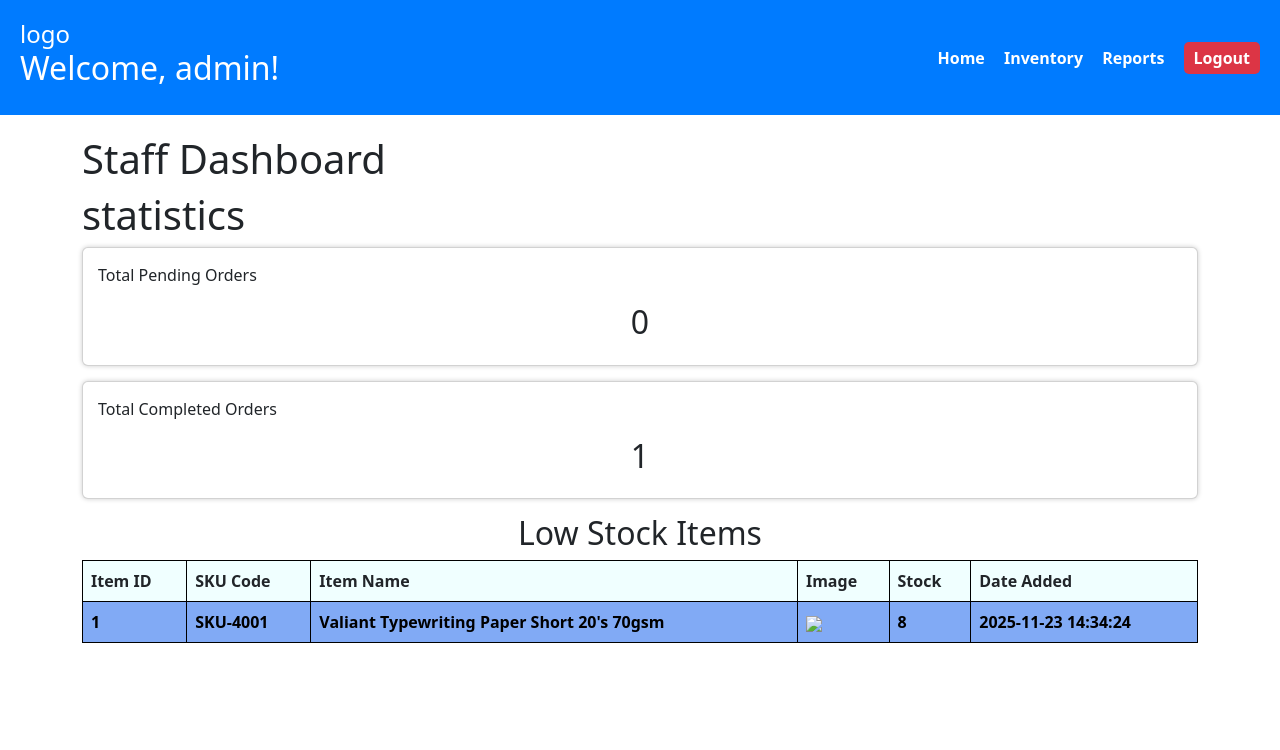
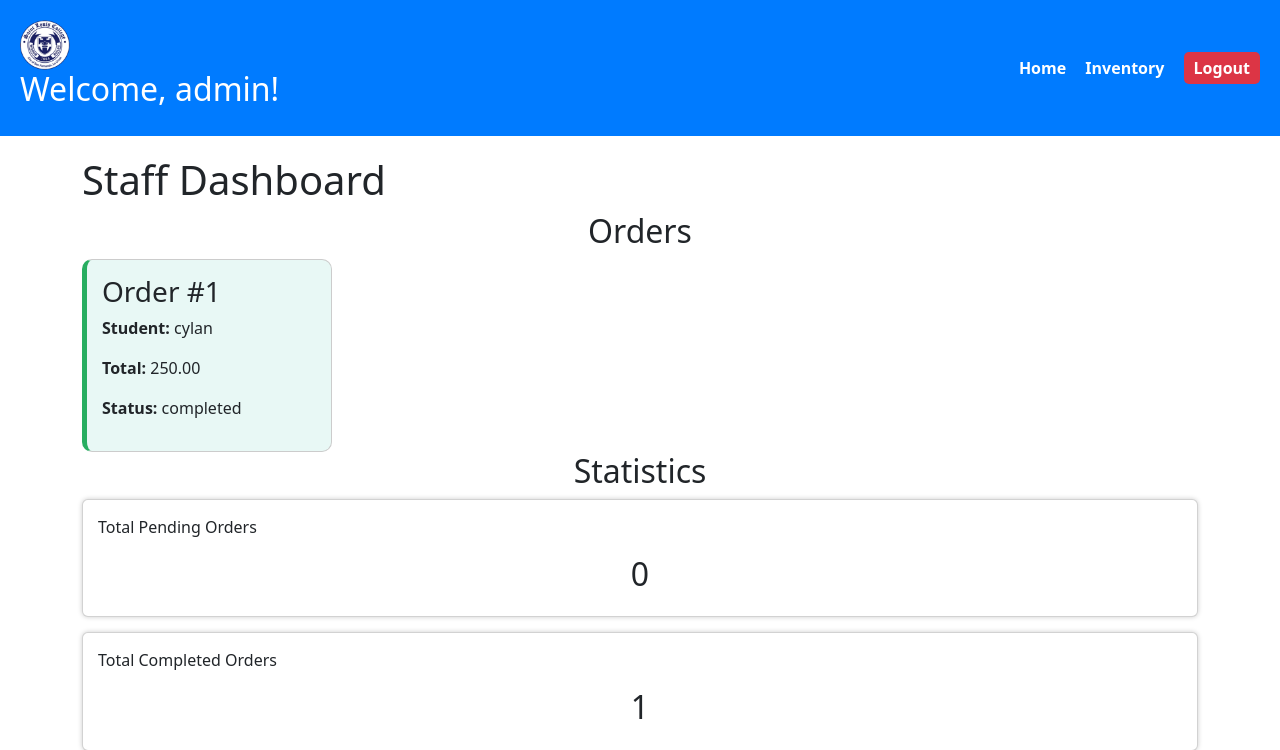
Before and after one commit to mifuuuu/slc-online-boosktore, a PHP site: page /staff/staff_dashboard.php in a window 1280 px wide. Shown: the top 750 px of the page. Run offline with PHP 8.4, Linux system fonts and the light colour scheme; a user stored in the database is signed in; data comes from the database, SQL or seed files in the repository.

Commit message:
lapit na

```diff
--- a/assets/css/style.css
+++ b/assets/css/style.css
@@ -50,3 +50,28 @@ td{
     cursor: pointer;
     font-size: 16px;
 }
+
+/* order cards */
+.orders-cards {
+    display: flex;
+    flex-wrap: wrap;
+    gap: 15px;
+}
+
+.order-card {
+    border: 1px solid #ccc;
+    padding: 15px;
+    border-radius: 10px;
+    width: 250px;
+    cursor: pointer;
+    transition: transform 0.2s, box-shadow 0.2s;
+}
+
+.order-card:hover {
+    transform: translateY(-3px);
+    box-shadow: 0 4px 10px rgba(0,0,0,0.2);
+}
+
+.order-card h3 {
+    margin-top: 0;
+}
--- a/assets/js/orders.js
+++ b/assets/js/orders.js
@@ -1,36 +1,231 @@
 $(document).ready(() => {
+    let orders = [];               // Store all fetched orders
+    let detailedOrder = null;      // Store the currently selected order for detailed modal
+    let currentOrderId = null;     // For edit modal
+
+    // ---------------------------
+    // Fetch orders from server
+    // ---------------------------
     const getOrders = () => {
         $.ajax({
             url: "../includes/functions/get_orders.php",
             type: "GET",
             success: (res) => {
-                uiRender(res.data);      // table
-                uiRenderStats(res.stats); // h2 stats
+                orders = res.data || [];
+                renderOrderCards();
+                renderStats(res.stats || { pending: 0, completed: 0 });
+                renderRecentOrdersTable();
+            },
+            error: (xhr, status, error) => {
+                console.error("Failed to fetch orders:", error);
             }
         });
     };
     getOrders();
 
-    const uiRender = (orders) =>{
-        const container = $("#recent_orders_table_body");
-        container.empty();
+    // ---------------------------
+    // Render Recent Orders Table with colored status
+    // ---------------------------
+    const renderRecentOrdersTable = () => {
+        const tbody = $("#recent_orders_table_body");
+        if (!tbody.length) {
+            console.error("Recent orders table body not found!");
+            return;
+        }
 
-        $.each(orders, (index, order) => {
-            const row = `
+        tbody.empty();
+
+        // Sort orders by date descending (most recent first)
+        const sortedOrders = [...orders].sort((a, b) => new Date(b.created_at) - new Date(a.created_at));
+
+        sortedOrders.forEach(order => {
+            let statusColor = '';
+            if(order.payment_status.toLowerCase() === 'pending'){
+                statusColor = 'color: #f39c12; font-weight: bold;'; // orange
+            } else if(order.payment_status.toLowerCase() === 'completed'){
+                statusColor = 'color: #27ae60; font-weight: bold;'; // green
+            }
+
+            const row = $(`
                 <tr>
-                    <td>${index + 1}</td>
+                    <td>${order.order_id}</td>
                     <td>${order.student_name}</td>
                     <td>${order.student_id}</td>
                     <td>${order.total}</td>
-                    <td>${order.payment_status}</td>
+                    <td style="${statusColor}">${order.payment_status}</td>
                     <td>${order.created_at}</td>
-                </tr>`;
-            container.append(row);
+                </tr>
+            `);
+            tbody.append(row);
         });
     };
 
-    const uiRenderStats = (stats) => {
+    // ---------------------------
+    // Render order cards with colors
+    // ---------------------------
+    const renderOrderCards = () => {
+        const container = $("#ordersCardsContainer");
+        if (!container.length) {
+            console.error("Orders container not found!");
+            return;
+        }
+
+        container.empty();
+
+        orders.forEach(order => {
+            let statusColor = '';
+            if(order.payment_status.toLowerCase() === 'pending'){
+                statusColor = 'style="border-left:5px solid #f39c12; background-color:#fff8e1;"'; // orange
+            } else if(order.payment_status.toLowerCase() === 'completed'){
+                statusColor = 'style="border-left:5px solid #27ae60; background-color:#e8f8f5;"'; // green
+            }
+
+            const card = $(`
+                <div class="order-card" data-id="${order.order_id}" ${statusColor}>
+                    <h3>Order #${order.order_id}</h3>
+                    <p><strong>Student:</strong> ${order.student_name}</p>
+                    <p><strong>Total:</strong> ${order.total}</p>
+                    <p><strong>Status:</strong> <span class="status-text">${order.payment_status}</span></p>
+                </div>
+            `);
+
+            container.append(card);
+        });
+    };
+
+    // ---------------------------
+    // Handle card clicks (Event Delegation)
+    // ---------------------------
+    $("#ordersCardsContainer").on("click", ".order-card", function() {
+        const orderId = $(this).data("id").toString();
+        const order = orders.find(o => o.order_id.toString() === orderId);
+
+        if(order) {
+            openDetailedModal(order);
+        } else {
+            console.warn("Order not found for ID:", orderId);
+        }
+    });
+
+    // ---------------------------
+    // Render stats cards
+    // ---------------------------
+    const renderStats = (stats) => {
         $("#pendingCount").text(stats.pending);
         $("#completedCount").text(stats.completed);
     };
+
+    // ---------------------------
+    // Open Detailed Modal
+    // ---------------------------
+    const openDetailedModal = (order) => {
+        detailedOrder = order;
+
+        $("#detailOrderId").text(order.order_id);
+        $("#detailStudentName").text(order.student_name);
+        $("#detailStudentId").text(order.student_id);
+        $("#detailTotal").text(order.total);
+        $("#detailPaymentStatus").text(order.payment_status);
+        $("#detailCreatedAt").text(order.created_at);
+
+        // Render items
+        if(order.items && order.items.length > 0){
+            let itemsHtml = '<ul>';
+            (order.items || []).forEach(item => {
+                itemsHtml += `<li>${item.name} - Qty: ${item.quantity}</li>`;
+            });
+            itemsHtml += '</ul>';
+            $("#orderItemsContainer").html(itemsHtml);
+        } else {
+            $("#orderItemsContainer").html('<p>No items in this order.</p>');
+        }
+
+        // Disable Process button if already completed
+        if(order.payment_status.toLowerCase() === 'completed'){
+            $("#processOrderBtn").prop('disabled', true);
+        } else {
+            $("#processOrderBtn").prop('disabled', false);
+        }
+
+        const detailedModal = bootstrap.Modal.getOrCreateInstance(document.getElementById('orderDetailsModal'));
+        detailedModal.show();
+    };
+
+    // ---------------------------
+    // Process Order button click
+    // ---------------------------
+    $("#processOrderBtn").click(() => {
+        if(detailedOrder){
+            $("#verifyOrderCodeInput").val(""); // clear input
+            $("#verifyErrorMsg").hide();
+            const verifyModal = bootstrap.Modal.getOrCreateInstance(document.getElementById('verifyOrderModal'));
+            verifyModal.show();
+        }
+    });
+
+    // ---------------------------
+    // Confirm verification
+    // ---------------------------
+    $("#confirmVerifyBtn").click(() => {
+        const inputCode = $("#verifyOrderCodeInput").val().trim();
+        if(detailedOrder && inputCode === detailedOrder.order_code){
+            updateOrderStatus(detailedOrder.order_id, "completed");
+
+            // Hide modals
+            bootstrap.Modal.getOrCreateInstance(document.getElementById('verifyOrderModal')).hide();
+            bootstrap.Modal.getOrCreateInstance(document.getElementById('orderDetailsModal')).hide();
+        } else {
+            $("#verifyErrorMsg").show();
+        }
+    });
+
+    // ---------------------------
+    // Update order status (AJAX)
+    // ---------------------------
+    const updateOrderStatus = (orderId, newStatus) => {
+        $.ajax({
+            url: "../includes/functions/update_orders.php",
+            type: "POST",
+            data: { order_id: orderId, payment_status: newStatus },
+            success: (res) => {
+                if(res.success){
+                    alert("Order updated successfully!");
+                    getOrders();
+                } else {
+                    alert("Failed to update order.");
+                }
+            },
+            error: (xhr, status, error) => {
+                console.error("Failed to update order:", error);
+                alert("Failed to update order due to server error.");
+            }
+        });
+    };
+
+    // ---------------------------
+    // Open Edit Modal (optional)
+    // ---------------------------
+    const openEditModal = (order) => {
+        currentOrderId = order.order_id;
+        $("#modalOrderId").text(order.order_id);
+        $("#modalStudentName").text(order.student_name);
+        $("#modalStudentId").text(order.student_id);
+        $("#modalTotal").text(order.total);
+        $("#modalPaymentStatus").val(order.payment_status);
+        $("#modalCreatedAt").text(order.created_at);
+
+        const orderModal = bootstrap.Modal.getOrCreateInstance(document.getElementById('orderModal'));
+        orderModal.show();
+    };
+
+    // Save changes in edit modal
+    $("#saveOrderChanges").click(() => {
+        const newStatus = $("#modalPaymentStatus").val();
+        if(currentOrderId){
+            updateOrderStatus(currentOrderId, newStatus);
+            bootstrap.Modal.getOrCreateInstance(document.getElementById('orderModal')).hide();
+        }
+    });
+
+
 });
--- a/includes/functions/checkout.php
+++ b/includes/functions/checkout.php
@@ -34,13 +34,12 @@ try {
     $payment_method = $_POST['payment_method'];
 
     $payment_status = 'pending';
-    $order_status = 'processing';
     $created_at = date('Y-m-d H:i:s');
 
     // Insert into database using PDO
     $sql = "INSERT INTO orders
-            (order_code, student_name, student_id, total, payment_method, payment_status, order_status, created_at)
-            VALUES (:order_code, :student_name, :student_id, :total, :payment_method, :payment_status, :order_status, :created_at)";
+            (order_code, student_name, student_id, total, payment_method, payment_status, created_at)
+            VALUES (:order_code, :student_name, :student_id, :total, :payment_method, :payment_status, :created_at)";
     $stmt = $conn->prepare($sql);
 
     $stmt->bindParam(':order_code', $order_code);
@@ -49,7 +48,6 @@ try {
     $stmt->bindParam(':total', $total);
     $stmt->bindParam(':payment_method', $payment_method);
     $stmt->bindParam(':payment_status', $payment_status);
-    $stmt->bindParam(':order_status', $order_status);
     $stmt->bindParam(':created_at', $created_at);
 
     if ($stmt->execute()) {
--- a/includes/headers/admin_header.php
+++ b/includes/headers/admin_header.php
@@ -16,7 +16,7 @@ require_once __DIR__ . "/../authentication.php";
 
 <header>
     <div class="logo">
-        <h1>logo</h1>
+        <img src="../uploads/logo/slc-logo.png" alt="SLC Bookstore Logo" height="50">
         <h2>Welcome, <?php echo htmlspecialchars($_SESSION['username']); ?>!</h2>
     </div>
     <nav>
--- a/includes/headers/staff_header.php
+++ b/includes/headers/staff_header.php
@@ -16,13 +16,13 @@ require_once __DIR__ . "/../authentication.php";
 
 <header>
     <div class="logo">
-        <h1>logo</h1>
+        <img src="../uploads/logo/slc-logo.png" alt="SLC Bookstore Logo" height="50">
         <h2>Welcome, <?php echo htmlspecialchars($_SESSION['username']); ?>!</h2>
     </div>
     <nav>
         <a href="staff_dashboard.php">Home</a>
         <a href="manage_inventory.php">Inventory</a>
-        <a href="reports.php">Reports</a>
+        <!-- <a href="reports.php">Reports</a> -->
         <a href="../includes/logout.php" class="logout-btn">Logout</a>
     </nav>
 </header>
--- a/includes/login.php
+++ b/includes/login.php
@@ -27,7 +27,7 @@ if ($_SERVER["REQUEST_METHOD"] === "POST") {
                 header("Location: ../admin/admin_home.php");
                 exit;
             } elseif ($user["userlevel"] === "staff") {
-                echo "Your userlevel is staff.<br><br>";
+                header("Location: ../staff/staff_dashboard.php");
                 exit;
             } else {
                 echo "Invalid credentials.<br><br>";
--- a/includes/modal/modals.php
+++ b/includes/modal/modals.php
@@ -307,9 +307,90 @@ $(document).ready(function() {
     </div>
   </div>
 </div>
+<!-- =======================
+     Edit Order Modal
+======================= -->
+<div class="modal fade" id="orderModal" tabindex="-1" aria-labelledby="orderModalLabel" aria-hidden="true">
+  <div class="modal-dialog modal-dialog-centered">
+    <div class="modal-content">
+      <div class="modal-header">
+        <h5 class="modal-title" id="orderModalLabel">Edit Order</h5>
+        <button type="button" class="btn-close" data-bs-dismiss="modal"></button>
+      </div>
+      <div class="modal-body">
+        <p><strong>Order ID:</strong> <span id="modalOrderId"></span></p>
+        <p><strong>Student Name:</strong> <span id="modalStudentName"></span></p>
+        <p><strong>Student ID:</strong> <span id="modalStudentId"></span></p>
+        <p><strong>Total:</strong> <span id="modalTotal"></span></p>
+        <p>
+          <strong>Payment Status:</strong>
+          <select id="modalPaymentStatus" class="form-select form-select-sm">
+            <option value="pending">Pending</option>
+            <option value="completed">Completed</option>
+          </select>
+        </p>
+        <p><strong>Order Date:</strong> <span id="modalCreatedAt"></span></p>
+      </div>
+      <div class="modal-footer">
+        <button class="btn btn-secondary" data-bs-dismiss="modal">Close</button>
+        <button class="btn btn-primary" id="saveOrderChanges">Save Changes</button>
+      </div>
+    </div>
+  </div>
+</div>
 
+<!-- =======================
+     Detailed Order Modal
+======================= -->
+<div class="modal fade" id="orderDetailsModal" tabindex="-1" aria-labelledby="orderDetailsModalLabel" aria-hidden="true">
+  <div class="modal-dialog modal-lg modal-dialog-centered">
+    <div class="modal-content">
+      <div class="modal-header">
+        <h5 class="modal-title" id="orderDetailsModalLabel">Order Full Details</h5>
+        <button type="button" class="btn-close" data-bs-dismiss="modal"></button>
+      </div>
+      <div class="modal-body">
+        <p><strong>Order ID:</strong> <span id="detailOrderId"></span></p>
+        <p><strong>Student Name:</strong> <span id="detailStudentName"></span></p>
+        <p><strong>Student ID:</strong> <span id="detailStudentId"></span></p>
+        <p><strong>Total:</strong> <span id="detailTotal"></span></p>
+        <p><strong>Payment Status:</strong> <span id="detailPaymentStatus"></span></p>
+        <p><strong>Order Date:</strong> <span id="detailCreatedAt"></span></p>
+        <hr>
+        <div id="orderItemsContainer">
+          <!-- List all items in the order -->
+        </div>
+      </div>
+      <div class="modal-footer">
+        <button class="btn btn-secondary" data-bs-dismiss="modal">Close</button>
+        <button class="btn btn-success" id="processOrderBtn">Process This Order</button>
+      </div>
+    </div>
+  </div>
+</div>
 
-
+<!-- =======================
+     Verify Order Code Modal
+======================= -->
+<div class="modal fade" id="verifyOrderModal" tabindex="-1" aria-labelledby="verifyOrderModalLabel" aria-hidden="true">
+  <div class="modal-dialog modal-dialog-centered">
+    <div class="modal-content">
+      <div class="modal-header">
+        <h5 class="modal-title" id="verifyOrderModalLabel">Verify Order Code</h5>
+        <button type="button" class="btn-close" data-bs-dismiss="modal"></button>
+      </div>
+      <div class="modal-body">
+        <p>Please enter the order code to process this order:</p>
+        <input type="text" id="verifyOrderCodeInput" class="form-control" placeholder="Enter order code">
+        <small class="text-danger mt-2" id="verifyErrorMsg" style="display:none;">Incorrect order code. Try again.</small>
+      </div>
+      <div class="modal-footer">
+        <button class="btn btn-secondary" data-bs-dismiss="modal">Cancel</button>
+        <button class="btn btn-primary" id="confirmVerifyBtn">Confirm</button>
+      </div>
+    </div>
+  </div>
+</div>
 
 <script>
 $(document).on("click", "#addtogglePassword", function() {
--- a/staff/staff_dashboard.php
+++ b/staff/staff_dashboard.php
@@ -15,16 +15,18 @@
 <div class="container">
     <h1>Staff Dashboard</h1>
 
+    <!-- Orders Section -->
+    <h2>Orders</h2>
+    <div class="orders-cards" id="ordersCardsContainer"><!-- Order cards will appear here --></div>
+
+
     <!-- Stats Cards -->
-     <h1>statistics</h1>
+    <h2>Statistics</h2>
     <div class="stats">
         <div class="card">
             <p>Total Pending Orders</p>
             <h2 id="pendingCount">0</h2>
         </div>
-        </div>
-
-        <div class="stats">
         <div class="card">
             <p>Total Completed Orders</p>
             <h2 id="completedCount">0</h2>
@@ -47,8 +49,12 @@
         <tbody id="low_on_stock_items">
         </tbody>
     </table>
+
+</div>
+
 <script src="../assets/js/orders.js"></script>
 <script src="../assets/js/staff_items.js"></script>
+<?php include_once "../includes/modal/modals.php"; ?>
 <?php require_once "../includes/footer.php"; ?>
 </body>
 </html>
```
Also changed, not shown: includes/functions/update_orders.php (added, +29 -0 lines). Lines whose indentation alone changed are shown as unchanged.
